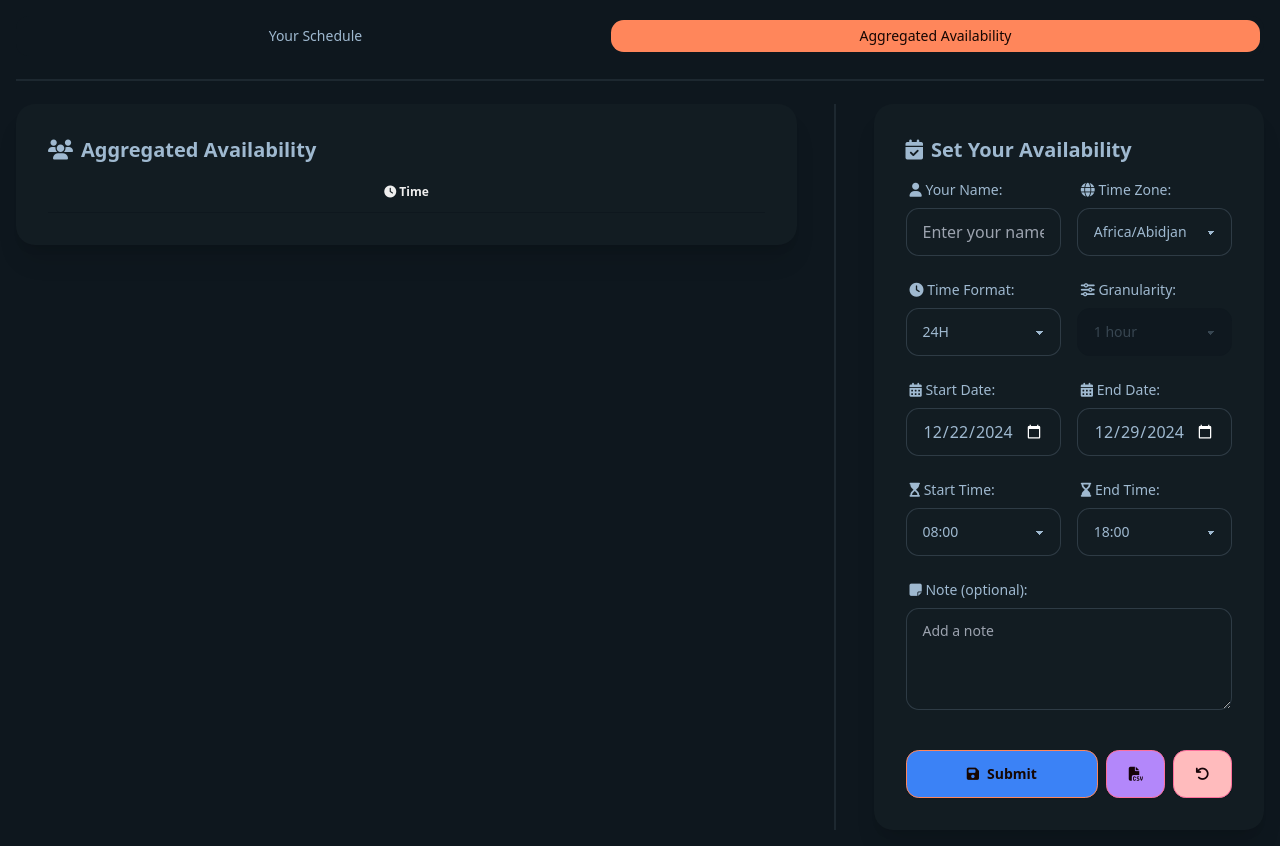
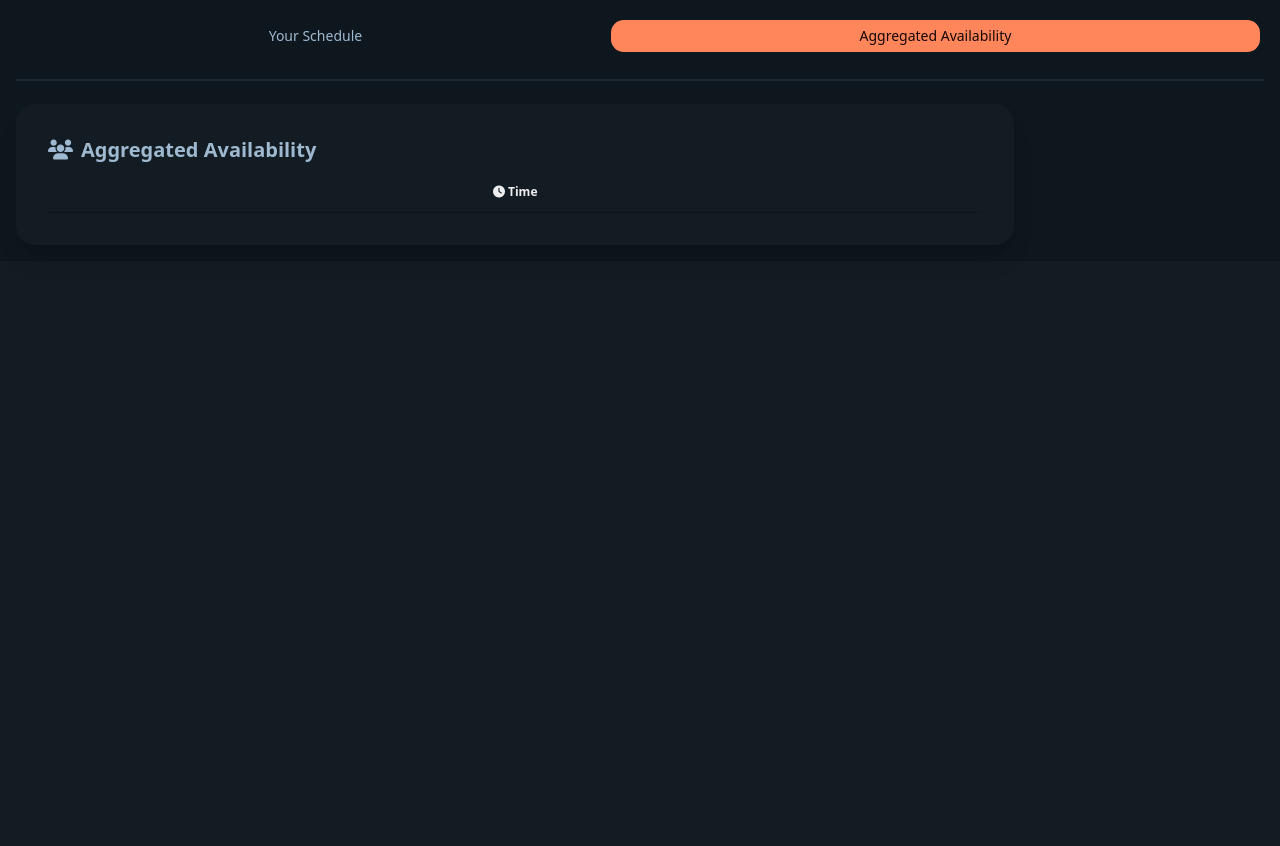
Before and after one commit to Lky7MRS/GIT, a website built with webpack: page index.html in a window 1280 px wide. Both pictures are taken after a click on the link "Aggregated Availability". After the commit the page ends 800 px from the top, so only its background shows below. Built offline with nearby package versions, Linux system fonts and the light colour scheme; some packages are replaced by stand-ins of ours; no server answers; the database is empty.

Commit message:
hide form

```diff
--- a/index.html
+++ b/index.html
@@ -1,5 +1,6 @@
 <!DOCTYPE html>
 <html lang="en" data-theme="sunset">
+
 <head>
   <meta charset="UTF-8" />
   <meta name="viewport" content="width=device-width, initial-scale=1.0" />
@@ -9,6 +10,7 @@
   <link href="https://cdn.jsdelivr.net/npm/daisyui@4.12.22/dist/full.min.css" rel="stylesheet" type="text/css" />
   <link rel="stylesheet" href="output.css" />
 </head>
+
 <body class="bg-base-200 h-full flex-wrap">
   <main class="container mx-auto p-4">
     <div role="tablist" class="tabs tabs-boxed">
@@ -17,7 +19,7 @@
     </div>
     <div class="divider divider-vertical"></div>
     <div class="flex flex-col lg:flex-row gap-4">
-      <aside class="w-full lg:w-2/5 order-last">
+      <aside id="availabilityFormHeader" class="w-full lg:w-2/5 order-last">
         <div class="card bg-base-100 shadow-xl">
           <div class="card-body">
             <h2 class="card-title text-xl font-bold">
@@ -84,16 +86,19 @@
                   <label for="note" class="label">
                     <span class="label-text"><i class="fas fa-sticky-note"></i> Note (optional):</span>
                   </label>
-                  <textarea id="note" name="note" class="textarea textarea-bordered" placeholder="Add a note" rows="3"></textarea>
+                  <textarea id="note" name="note" class="textarea textarea-bordered" placeholder="Add a note"
+                    rows="3"></textarea>
                 </div>
                 <div class="form-control col-span-2 grid grid-cols-5 gap-2 mt-6">
                   <button type="submit" class="btn btn-primary col-span-3 bg-blue-500 hover:bg-blue-100">
                     <i class="fas fa-save"></i> Submit
                   </button>
-                  <button type="button" id="exportCSVButton" class="btn btn-secondary col-span-1 bg-accent hover:bg-blue-100">
+                  <button type="button" id="exportCSVButton"
+                    class="btn btn-secondary col-span-1 bg-accent hover:bg-blue-100">
                     <i class="fas fa-file-csv"></i>
                   </button>
-                  <button type="button" id="resetButton" class="btn btn-secondary col-span-1 bg-error hover:bg-blue-100">
+                  <button type="button" id="resetButton"
+                    class="btn btn-secondary col-span-1 bg-error hover:bg-blue-100">
                     <i class="fas fa-undo"></i>
                   </button>
                 </div>
@@ -102,7 +107,7 @@
           </div>
         </div>
       </aside>
-      <div class="divider divider-horizontal order-2"></div>
+      <div id="availabilityFormDivider" class="divider divider-horizontal order-2"></div>
       <section id="yourSchedule" class="w-full lg:w-4/5">
         <div class="card bg-base-100 shadow-xl">
           <div class="card-body">
@@ -146,4 +151,5 @@
     </div>
   </main>
 </body>
+
 </html>
--- a/script.js
+++ b/script.js
@@ -103,12 +103,16 @@ document.addEventListener('DOMContentLoaded', () => {
     const aggregatedAvailabilityTab = document.getElementById('aggregatedAvailabilityTab');
     const yourScheduleSection = document.getElementById('yourSchedule');
     const aggregatedAvailabilitySection = document.getElementById('aggregatedAvailability');
+    const formHeader = document.getElementById('availabilityFormHeader');
+    const formDivider = document.getElementById('availabilityFormDivider');
 
     yourScheduleTab.addEventListener('click', () => {
         yourScheduleTab.classList.add('tab-active');
         aggregatedAvailabilityTab.classList.remove('tab-active');
         yourScheduleSection.classList.remove('hidden');
         aggregatedAvailabilitySection.classList.add('hidden');
+        formHeader.classList.remove('hidden');
+        formDivider.classList.remove('hidden');
     });
 
     aggregatedAvailabilityTab.addEventListener('click', async () => {
@@ -116,6 +120,8 @@ document.addEventListener('DOMContentLoaded', () => {
         aggregatedAvailabilityTab.classList.add('tab-active');
         yourScheduleSection.classList.add('hidden');
         aggregatedAvailabilitySection.classList.remove('hidden');
+        formHeader.classList.add('hidden');
+        formDivider.classList.add('hidden');
 
         // Clear sessionSelectedSlots
         sessionStorage.removeItem('sessionSelectedSlots');
```
Lines whose indentation alone changed are shown as unchanged.
